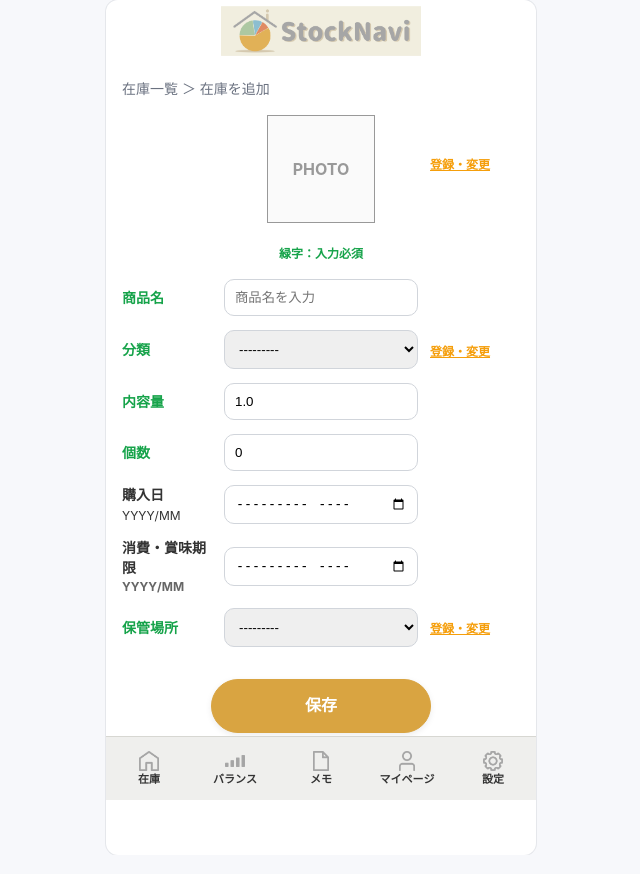
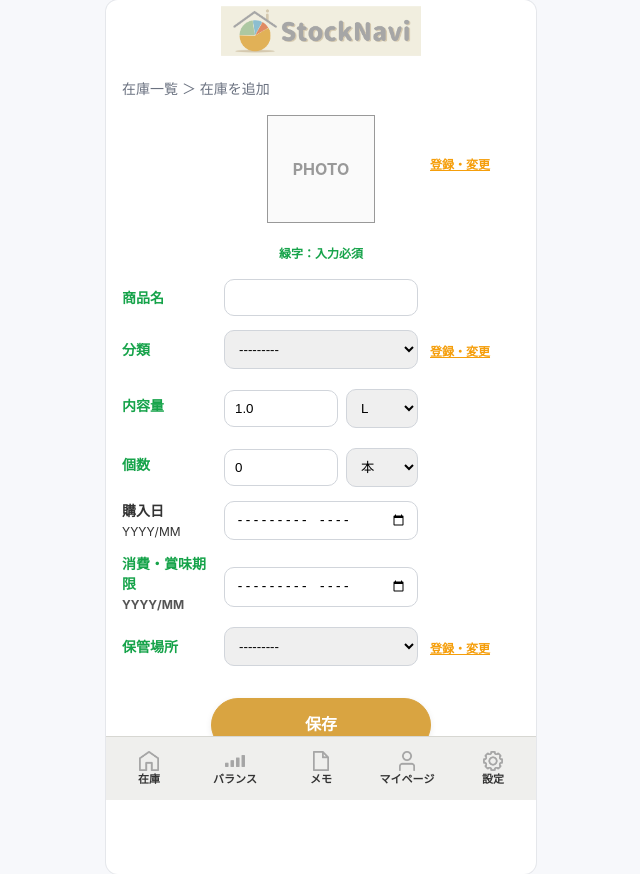
Before and after one commit to 725yoshimoto-cmd/StockNavi, a Django app: page /inventory/add/ in a window 1280 px wide. Shown: the whole page, without its empty margins (319-959 px from the left). Run offline with Django 5.2, Linux system fonts and the light colour scheme; a user stored in the database is signed in; tables that the repository leaves empty hold one stand-in row (values such as "Sample post").

Commit message:
商品登録画面で内容量と個数の単位を選択保存できるように修正

```diff
--- a/inventory/forms.py
+++ b/inventory/forms.py
@@ -11,13 +11,10 @@ class InventoryItemForm(forms.ModelForm):
         widget=forms.DateInput(attrs={"type": "month"})
     )
 
-    expiry_month = forms.CharField(
-        required=False,
-        widget=forms.DateInput(attrs={"type": "month"})
-    )
     """
     在庫登録/編集フォーム
-    - purchase_date / expiry_date はスマホで入力しやすいようにする
+    - 購入月は YYYY-MM で受け取って purchase_date に入れる
+    - 内容量の単位 / 個数の単位を選べるようにする
     """
 
     class Meta:
@@ -26,9 +23,10 @@ class InventoryItemForm(forms.ModelForm):
             "name",
             "category",
             "content_amount",
+            "content_unit",
             "quantity",
+            "quantity_unit",
             "purchase_month",
-            "expiry_month",
             "expiry_date",
             "storage_location",
             "image",
@@ -37,20 +35,24 @@ class InventoryItemForm(forms.ModelForm):
         labels = {
             "category": "分類",
             "storage_location": "保管場所",
-            "name": "在庫名",
-            "quantity": "数量",
+            "name": "商品名",
+            "quantity": "個数",
+            "quantity_unit": "個数の単位",
             "content_amount": "内容量",
+            "content_unit": "内容量の単位",
             "purchase_date": "購入日",
-            "expiry_date": "消費・賞味期限",
+            "expiry_date": "賞味期限",
             "image": "商品画像",
         }
 
         widgets = {
-            "name": forms.TextInput(attrs={"placeholder": "商品名を入力"}),
+            "name": forms.TextInput(),
             "category": forms.Select(),
-            "content_amount": forms.NumberInput(attrs={"placeholder": "内容量を入力"}),
-            "quantity": forms.NumberInput(attrs={"placeholder": "個数を入力"}),
-            "expiry_date": forms.DateInput(attrs={"type": "date"}),
+            "content_amount": forms.NumberInput(attrs={"step": "0.1", "min": "0"}),
+            "content_unit": forms.Select(),
+            "quantity": forms.NumberInput(attrs={"min": "0"}),
+            "quantity_unit": forms.Select(),
+            "expiry_date": forms.DateInput(attrs={"type": "month"}),
             "storage_location": forms.Select(),
             "image": forms.ClearableFileInput(),
         }
@@ -58,72 +60,29 @@ class InventoryItemForm(forms.ModelForm):
     def __init__(self, *args, **kwargs):
         super().__init__(*args, **kwargs)
 
-        required_labels = {
-            "name": "商品名",
-            "category": "分類",
-            "content_amount": "内容量",
-            "quantity": "個数",
-            "storage_location": "保管場所",
-        }
+        # 既存データ編集時：購入月を YYYY-MM で初期表示
+        if self.instance and self.instance.pk and self.instance.purchase_date:
+            self.initial["purchase_month"] = self.instance.purchase_date.strftime("%Y-%m")
 
-        for field_name, label in required_labels.items():
-            if field_name in self.fields:
-                self.fields[field_name].required = True
-                self.fields[field_name].error_messages["required"] = f"{label}は必須です。"
+        # 新規登録時：設計図寄せの初期値
+        if not self.instance.pk:
+            self.fields["content_unit"].initial = "L"
+            self.fields["quantity_unit"].initial = "本"
 
-        if "content_amount" in self.fields:
-            self.fields["content_amount"].widget.attrs.update({
-                "step": "1",
-                "min": "1",
-                "inputmode": "numeric",
-                "pattern": "[0-9]*",
-            })
+    def clean_purchase_month(self):
+        purchase_month = self.cleaned_data.get("purchase_month")
+        if not purchase_month:
+            return None
 
-        if "quantity" in self.fields:
-            self.fields["quantity"].widget.attrs.update({
-                "step": "1",
-                "min": "1",
-                "inputmode": "numeric",
-                "pattern": "[0-9]*",
-            })
+        year, month = map(int, purchase_month.split("-"))
+        return datetime.date(year, month, 1)
 
-    def clean_name(self):
-        value = (self.cleaned_data.get("name") or "").strip()
-        if not value:
-            raise forms.ValidationError("商品名は必須です。")
-        return value
+    def save(self, commit=True):
+        instance = super().save(commit=False)
+        instance.purchase_date = self.cleaned_data.get("purchase_month")
 
-    def clean_content_amount(self):
-        value = self.cleaned_data.get("content_amount")
+        if commit:
+            instance.save()
+            self.save_m2m()
 
-        if value in (None, ""):
-            raise forms.ValidationError("内容量は必須です。")
-
-        if int(value) <= 0:
-            raise forms.ValidationError("内容量は1以上で入力してください。")
-
-        return int(value)
-
-    def clean_quantity(self):
-        value = self.cleaned_data.get("quantity")
-
-        if value in (None, ""):
-            raise forms.ValidationError("個数は必須です。")
-
-        if int(value) <= 0:
-            raise forms.ValidationError("個数は1以上で入力してください。")
-
-        return int(value)
-
-    def clean(self):
-        cleaned_data = super().clean()
-
-        purchase_month = cleaned_data.get("purchase_month")
-        if purchase_month:
-            try:
-                year, month = map(int, purchase_month.split("-"))
-                cleaned_data["purchase_date"] = datetime.date(year, month, 1)
-            except Exception:
-                self.add_error("purchase_month", "購入月の形式が正しくありません。")
-
-        return cleaned_data
+        return instance
--- a/inventory/models.py
+++ b/inventory/models.py
@@ -4,6 +4,17 @@ from django.conf import settings  # ← 追加（上部）
 import uuid
 from django.utils import timezone
 from datetime import timedelta
+
+CONTENT_UNIT_CHOICES = [
+    ("L", "L"),
+    ("個", "個"),
+]
+
+QUANTITY_UNIT_CHOICES = [
+    ("本", "本"),
+    ("個", "個"),
+]
+
 
 class InventoryItem(models.Model):
     """
@@ -33,12 +44,25 @@ class InventoryItem(models.Model):
     )
 
     name = models.CharField("在庫名", max_length=100)
+
     quantity = models.IntegerField("数量", default=0)
+    quantity_unit = models.CharField(
+        "個数の単位",
+        max_length=10,
+        choices=QUANTITY_UNIT_CHOICES,
+        default="個",
+    )
 
     # 画面設計図の「内容量」：内容量 × 個数で集計するために追加
     # 例）水 2L、缶詰 1個 など
     # 既存データがあっても落ちないよう default を入れる
     content_amount = models.FloatField(default=1.0)
+    content_unit = models.CharField(
+        "内容量の単位",
+        max_length=10,
+        choices=CONTENT_UNIT_CHOICES,
+        default="個",
+    )
 
     # ★購入日・期限日（アラート判定用）
     purchase_date = models.DateField(
@@ -56,10 +80,6 @@ class InventoryItem(models.Model):
     # 保存されるたびに自動で今の時刻が入る（履歴にも使える）
     updated_at = models.DateTimeField("更新日時", auto_now=True)
 
-    # もし unit を今すぐ増やすと工数増えるので、今回は最小で content_amount のみ追加
-    def __str__(self):
-        return self.name
-
     # 商品画像保存フィールド
     image = models.ImageField(
         upload_to="inventory_images/",
@@ -70,6 +90,9 @@ class InventoryItem(models.Model):
 
     # 在庫を論理削除するためのフラグ
     is_deleted = models.BooleanField(default=False)
+
+    def __str__(self):
+        return self.name
 
 class Category(models.Model):
     """
--- a/inventory/templates/inventory/item_form.html
+++ b/inventory/templates/inventory/item_form.html
@@ -4,6 +4,24 @@
 {% endblock %}
 
 {% block content %}
+
+<style>
+  .sn-inline-field {
+    display: flex;
+    align-items: center;
+    gap: 8px;
+  }
+
+  .sn-inline-field input {
+    flex: 1;
+    min-width: 0;
+  }
+
+  .sn-inline-field select {
+    width: 72px;
+    flex: 0 0 auto;
+  }
+</style>
 
   {% if form.instance.pk %}
     <p class="breadcrumb" style="margin: 0 0 16px; font-size: 14px;">
@@ -100,9 +118,23 @@
       <!-- 内容量 -->
       <div class="edit-row no-link">
         <div class="edit-label edit-label-required">内容量</div>
-        <div class="edit-field">
-          {{ form.content_amount }}
-          {{ form.content_amount.errors }}
+        <div class="form-group">
+          <div class="sn-inline-field">
+            {{ form.content_amount }}
+            {{ form.content_unit }}
+          </div>
+
+          {% if form.content_amount.errors %}
+            <div class="form-error">
+              {{ form.content_amount.errors }}
+            </div>
+          {% endif %}
+
+          {% if form.content_unit.errors %}
+            <div class="form-error">
+              {{ form.content_unit.errors }}
+            </div>
+          {% endif %}
         </div>
         <div class="edit-link-spacer"></div>
       </div>
@@ -110,9 +142,23 @@
       <!-- 個数 -->
       <div class="edit-row no-link">
         <div class="edit-label edit-label-required">個数</div>
-        <div class="edit-field">
-          {{ form.quantity }}
-          {{ form.quantity.errors }}
+        <div class="form-group">
+          <div class="sn-inline-field">
+            {{ form.quantity }}
+            {{ form.quantity_unit }}
+          </div>
+
+          {% if form.quantity.errors %}
+            <div class="form-error">
+              {{ form.quantity.errors }}
+            </div>
+          {% endif %}
+
+          {% if form.quantity_unit.errors %}
+            <div class="form-error">
+              {{ form.quantity_unit.errors }}
+            </div>
+          {% endif %}
         </div>
         <div class="edit-link-spacer"></div>
       </div>
@@ -129,18 +175,24 @@
 
       <!-- 消費・賞味期限 -->
       <div class="edit-row no-link">
-        <div class="edit-label edit-label-optional">
-          消費・賞味期限
-          <div class="item-date-subtext">YYYY/MM</div>
+        <div class="edit-label edit-label-required">
+          消費・賞味期限<br>
+          <span style="font-size: 12px; color: #555;">YYYY/MM</span>
         </div>
 
-        <div class="edit-field">
-          {{ form.expiry_month }}
-          {{ form.expiry_month.errors }}
+        <div class="form-group">
+          {{ form.expiry_date }}
+
+          {% if form.expiry_date.errors %}
+            <div class="form-error">
+              {{ form.expiry_date.errors }}
+            </div>
+          {% endif %}
         </div>
 
         <div class="edit-link-spacer"></div>
       </div>
+
       <!-- 保管場所 -->
       <div class="edit-row">
         <div class="edit-label edit-label-required">保管場所</div>
```
Also changed, not shown: inventory/migrations/0020_inventoryitem_content_unit_and_more.py (added).
